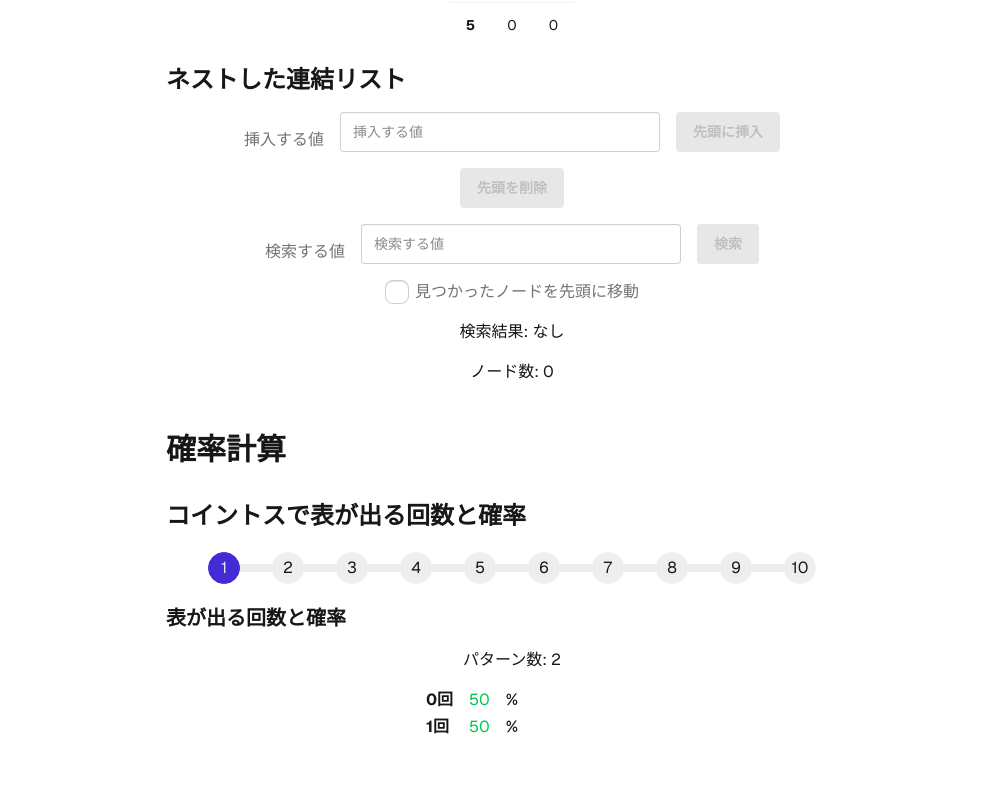
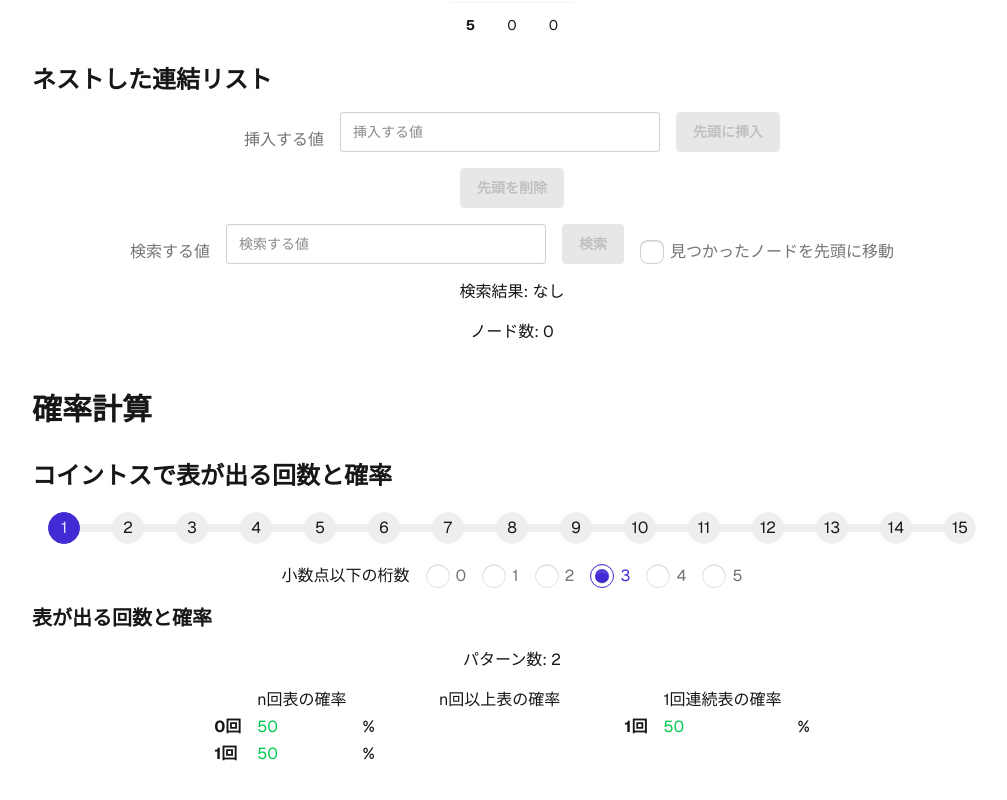
Before and after one commit to mieze018/learn-and-understand, a Next.js app: page / in a window 1280 px wide. Shown: the part 1105-1905 px from the top of the page, without its empty margins (128-1135 px from the left). Built offline with nearby package versions, Linux system fonts and the light colour scheme.

Commit message:
feat: コイントスの確率の桁数を指定できるようにした

```diff
--- a/src/components/atoms/Forms.tsx
+++ b/src/components/atoms/Forms.tsx
@@ -9,9 +9,12 @@ export const TextInput = styled.input.attrs<{ isError?: boolean }>((props) => ({
 
 export const NumberInput = styled(TextInput).attrs({ type: 'number' })``;
 
+/** ラベル内にテキストとinputを両方入れる場合のラッパー */
 export const LabelWrapper = styled.label.attrs({ className: 'label' })``;
+/** ラベル内にテキストとinputを両方入れる場合のテキストのラッパー */
 export const LabelSpan = styled.span.attrs({ className: 'label-text' })``;
 
+/** ラベル テキストのみ入れる場合に使用する。 */
 export const Label = ({
   children,
   ...props
--- a/src/components/objects/CoinToss.tsx
+++ b/src/components/objects/CoinToss.tsx
@@ -5,16 +5,24 @@ import { H2, H3 } from '@/components/atoms/Headings';
 import { DlCol, Dd, Dt } from '@/components/atoms/DescriptionList';
 
 import { Section1, Section2, Section3 } from '@/components/atoms/Sections';
-import { Label } from '@/components/atoms/Forms';
+import {
+  Label,
+  LabelSpan,
+  LabelWrapper,
+  Radio,
+} from '@/components/atoms/Forms';
 export const CoinToss = () => {
   const {
     probabilities,
     probabilitiesGreater,
+    probabilitiesConsecutive,
     tossCountSelection,
     tossCount,
     setTossCount,
     percentColorClasses,
     patternCount,
+    decimalPlaces,
+    setDecimalPlaces,
   } = useCoinToss();
 
   const stepVariant = (count: number) =>
@@ -40,10 +48,30 @@ export const CoinToss = () => {
             </ul>
           </Label>
         </Section3>
+        <Section3>
+          小数点以下の桁数
+          {[0, 1, 2, 3, 4, 5].map((dp) => {
+            const selected = dp === decimalPlaces;
+            return (
+              <LabelWrapper key={dp} className={selected ? 'text-primary' : ''}>
+                <Radio
+                  name="decimalPlaces"
+                  value={dp}
+                  checked={selected}
+                  onChange={() => setDecimalPlaces(dp)}
+                />
+                <LabelSpan>{dp}</LabelSpan>
+              </LabelWrapper>
+            );
+          })}
+        </Section3>
         <H3>表が出る回数と確率</H3>
         <div>パターン数: {patternCount}</div>
         <div className="flex flex-row w-full overflow-auto gap-x-12 justify-center">
           <DlCol $columns={3}>
+            <Dt></Dt>
+            <Dd>n回表の確率</Dd>
+            <Dd></Dd>
             {probabilities.map((p) => {
               return (
                 <Fragment key={p.count}>
@@ -57,12 +85,15 @@ export const CoinToss = () => {
             })}
           </DlCol>
           <DlCol $columns={3}>
+            <Dt></Dt>
+            <Dd>n回以上表の確率</Dd>
+            <Dd></Dd>
             {tossCount > 1 &&
               probabilitiesGreater.map((p) => {
                 return (
                   <Fragment key={p.count}>
                     <Dt>
-                      {p.count}回{greaterDtText(p.count)}{' '}
+                      {p.count}回{greaterDtText(p.count)}
                     </Dt>
                     <Dd className={percentColorClasses(p.probability)}>
                       {p.probability}
@@ -72,6 +103,20 @@ export const CoinToss = () => {
                 );
               })}
           </DlCol>
+          <DlCol $columns={3}>
+            <Dt></Dt>
+            <Dd>{tossCount}回連続表の確率</Dd>
+            <Dd></Dd>
+            <Dt>{probabilitiesConsecutive.count}回 </Dt>
+            <Dd
+              className={percentColorClasses(
+                probabilitiesConsecutive.probability,
+              )}
+            >
+              {probabilitiesConsecutive.probability}
+            </Dd>
+            <Dd>%</Dd>
+          </DlCol>
         </div>
       </Section2>
     </Section1>
--- a/src/hooks/useCoinToss.ts
+++ b/src/hooks/useCoinToss.ts
@@ -1,8 +1,16 @@
-import { useState } from 'react';
-/**コイントスで表が出る回数と確率 */
+import { useState, useMemo, useCallback } from 'react';
+/**コイントスで表が出る回数と確率
+ * n回投げて表が出る回数の各確率およびn回連続で表が出る確率を計算する
+ */
 export const useCoinToss = () => {
+  /**コイントス回数 */
   const [tossCount, setTossCount] = useState(1);
-  const tossCountSelection = [1, 2, 3, 4, 5, 6, 7, 8, 9, 10];
+  /** %の小数以下の桁数 */
+  const [decimalPlaces, setDecimalPlaces] = useState(3);
+  /**コイントス回数の選択肢 */
+  const tossCountSelection = [
+    1, 2, 3, 4, 5, 6, 7, 8, 9, 10, 11, 12, 13, 14, 15,
+  ];
   const percentColorClasses = (percent: number) => {
     if (percent >= 90) return 'text-blue-500';
     if (percent >= 75) return 'text-cyan-500';
@@ -11,10 +19,14 @@ export const useCoinToss = () => {
     if (percent >= 10) return 'text-orange-500';
     return 'text-red-500';
   };
-  /** toSSCountまでの書く回数の配列 */
+  /** toCountまでの各回数の配列 */
   const eachCount = Array.from({ length: tossCount + 1 });
   /** 数値をパーセントに変換 */
-  const toPercent = (num: number) => Math.round(num * 100 * 100) / 100;
+  const toPercent = useCallback(
+    (num: number) =>
+      Math.round(num * 10 ** decimalPlaces * 100) / 10 ** decimalPlaces,
+    [decimalPlaces],
+  );
   /** 階乗 */
   const factorial = (n: number): number => (n <= 1 ? 1 : n * factorial(n - 1));
   /** 組み合わせ */
@@ -24,16 +36,17 @@ export const useCoinToss = () => {
     return numerator / denominator;
   };
 
-  const probabilities = eachCount.map((_, i) => {
-    const count = i;
-    const combinationValue = combination(tossCount, count);
-    const probabilityOfHeads = 0.5 ** count;
-    const probabilityOfTails = 0.5 ** (tossCount - count);
+  /**各回数の確率 */
+  const probabilities = eachCount.map((_, countIndex) => {
+    const combinationValue = combination(tossCount, countIndex);
+    const probabilityOfHeads = 0.5 ** countIndex;
+    const probabilityOfTails = 0.5 ** (tossCount - countIndex);
     const probability =
       combinationValue * probabilityOfHeads * probabilityOfTails;
-    return { count, probability: toPercent(probability) };
+    return { count: countIndex, probability: toPercent(probability) };
   });
 
+  /**n回以上の確率 */
   const probabilitiesGreater = eachCount.map((_, i) => {
     const count = i;
     // count以上の表が出る確率
@@ -46,16 +59,25 @@ export const useCoinToss = () => {
         .reduce((acc, cur) => acc + cur.probability, 0) / 100;
     return { count, probability: toPercent(probability) };
   });
+
+  /** n回連続で表が出る確率 */
+  const probabilitiesConsecutive = useMemo(() => {
+    const probability = 0.5 ** tossCount;
+    return { count: tossCount, probability: toPercent(probability) };
+  }, [tossCount, toPercent]);
   /** パターン数 */
   const patternCount = 2 ** tossCount;
 
   return {
     probabilities,
     probabilitiesGreater,
+    probabilitiesConsecutive,
     tossCountSelection,
     tossCount,
     setTossCount,
     percentColorClasses,
     patternCount,
+    decimalPlaces,
+    setDecimalPlaces,
   };
 };
```
